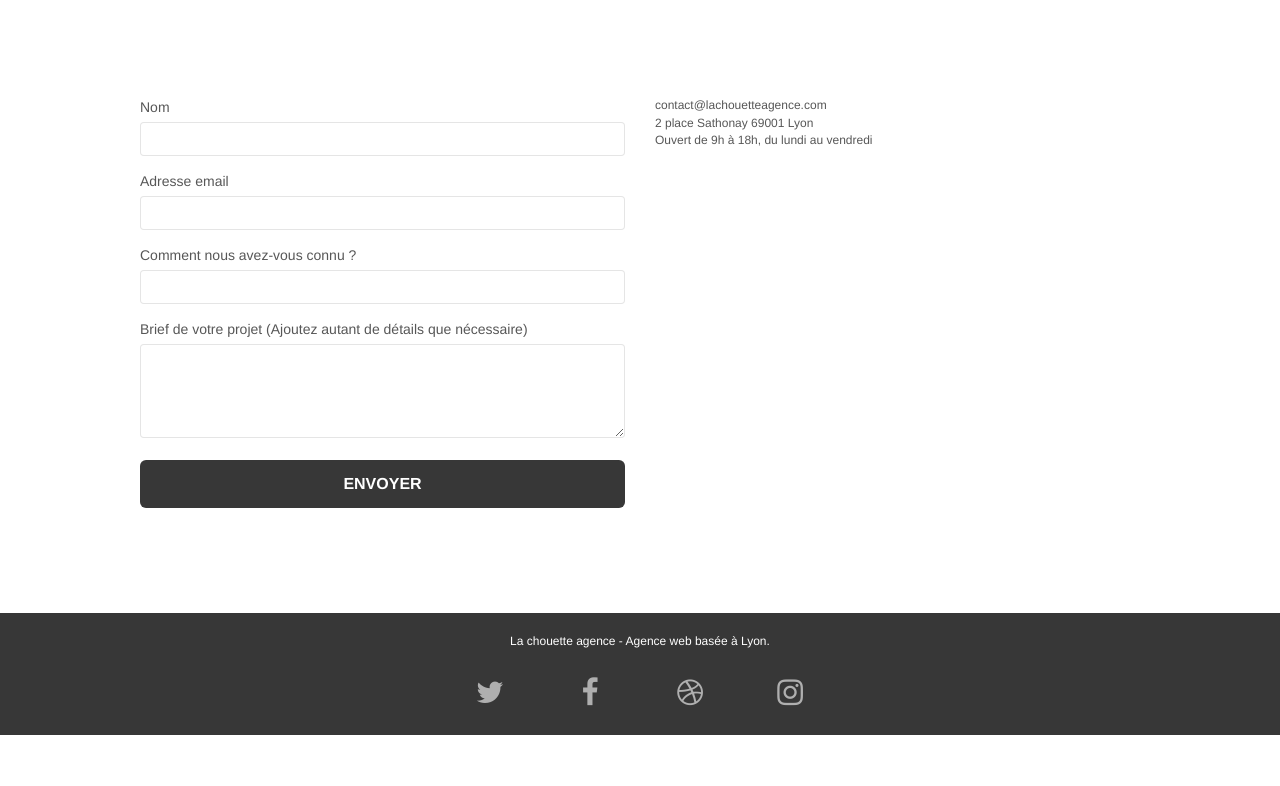
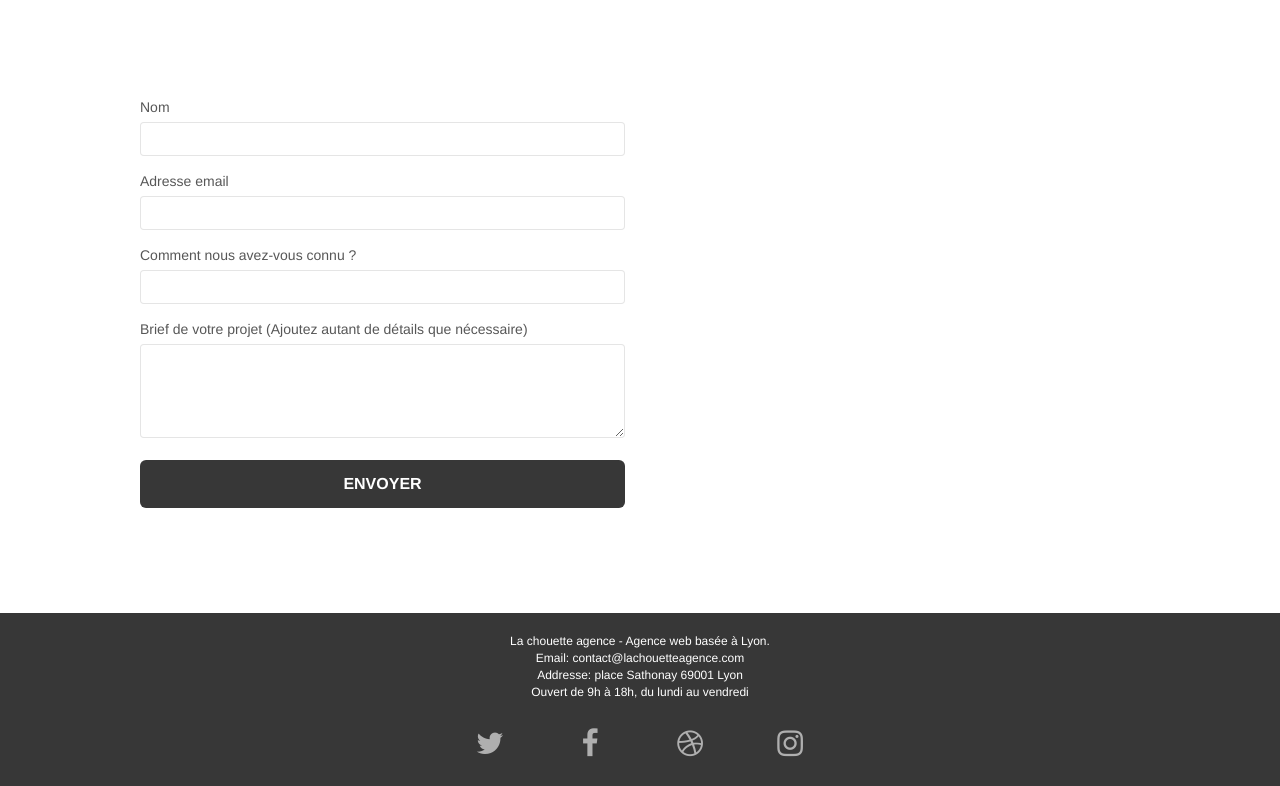
Before and after one commit to nadaissa/IssaNada_4_19062021_optimized_website, a plain HTML site: page contact.html in a window 1280 px wide. Shown: the part 495-1281 px from the top of the page. Before the commit the page ends 1230 px from the top, so only its background shows below. Drawn offline with Linux system fonts and the light colour scheme.

Commit message:
:art: HTML CSS changed agency contact information placement to footer and added it to main page too

```diff
--- a/contact.html
+++ b/contact.html
@@ -120,11 +120,6 @@
 					</button>
 				</form>
 			</div>
-			<div class="col-sm-6">
-				<p>
-					contact@lachouetteagence.com<br>2 place Sathonay 69001 Lyon<br>Ouvert de 9h à 18h, du lundi au vendredi<br>
-				</p>
-			</div>
 		</div>
 	</div>
 </div>
@@ -141,7 +136,10 @@
 		<div class="row">
 			<div class="col-sm-12">
 				<p class="text-center text-footer">
-					La chouette agence - Agence web basée à Lyon.<br><br>
+					La chouette agence - Agence web basée à Lyon.<br>
+					<span>Email: contact@lachouetteagence.com</span><br>
+					<span>Addresse: place Sathonay 69001 Lyon</span><br>
+					<span>Ouvert de 9h à 18h, du lundi au vendredi</span><br><br>
 				</p>
 				<div class="row row-no-gutters social">
 					<div class="col-sm-3">
```
Also changed, not shown: index.html (+5 -2 lines).
